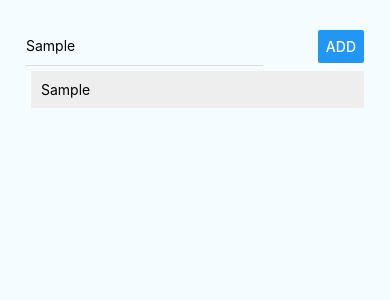
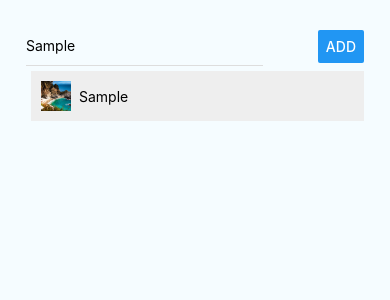
Before and after one commit to halilcakar/rncourse, a React Native app: screen / in a window 390 px wide. Both pictures are taken after typing "Sample" into the empty fields and a click on the button "ADD". Shown: the top 300 px of the page. Built offline with nearby package versions, Linux system fonts and the light colour scheme.

Commit message:
Using Static Images resizeMode as a prop

```diff
--- a/App.js
+++ b/App.js
@@ -3,6 +3,8 @@
 
 import PlaceInput from './src/components/PlaceInput';
 import PlaceList from './src/components/PlaceList';
+
+import placeImage from './src/assets/beautiful-place.jpg';
 
 export default class App extends Component {
 	state = {
@@ -12,7 +14,11 @@
 	placeAddedHandler = (placeName) => {
 		this.setState((prevState) => {
 			return {
-        places: prevState.places.concat({ value: placeName, key: Math.random() })
+        places: prevState.places.concat({
+          key: Math.random(),
+          name: placeName,
+          image: placeImage
+        })
 			};
 		});
   };
--- a/src/components/ListItem.js
+++ b/src/components/ListItem.js
@@ -1,12 +1,13 @@
 import React from 'react';
-import { Text, View, TouchableOpacity } from 'react-native';
+import { Text, View, TouchableOpacity, Image } from 'react-native';
 
 const ListItem = (props) => {
     return (
         <TouchableOpacity onPress={props.onItemPressed}>
-            <View style={styles.listItem}>
-                <Text>{props.placeName}</Text>
-            </View>
+          <View style={styles.listItem}>
+            <Image resizeMode={'cover'} source={props.placeImage} style={styles.placeImage} />
+            <Text>{props.placeName}</Text>
+          </View>
         </TouchableOpacity>
     );
 };
@@ -16,7 +17,14 @@
         width: '100%',
         padding: 10,
         backgroundColor: '#eee',
-        margin: 5
+        margin: 5,
+        flexDirection: 'row',
+        alignItems: 'center',
+    },
+    placeImage: {
+      marginRight: 8,
+      height: 30,
+      width: 30
     }
 };
 
--- a/src/components/PlaceList.js
+++ b/src/components/PlaceList.js
@@ -10,7 +10,8 @@
         renderItem={(info) => {
           return (
             <ListItem
-              placeName={info.item.value}
+              placeName={info.item.name}
+              placeImage={info.item.image}
               onItemPressed={() => { onItemDeleted(info.item.key); }}
             />
           );
```
Also changed, not shown: src/assets/beautiful-place.jpg (added).
